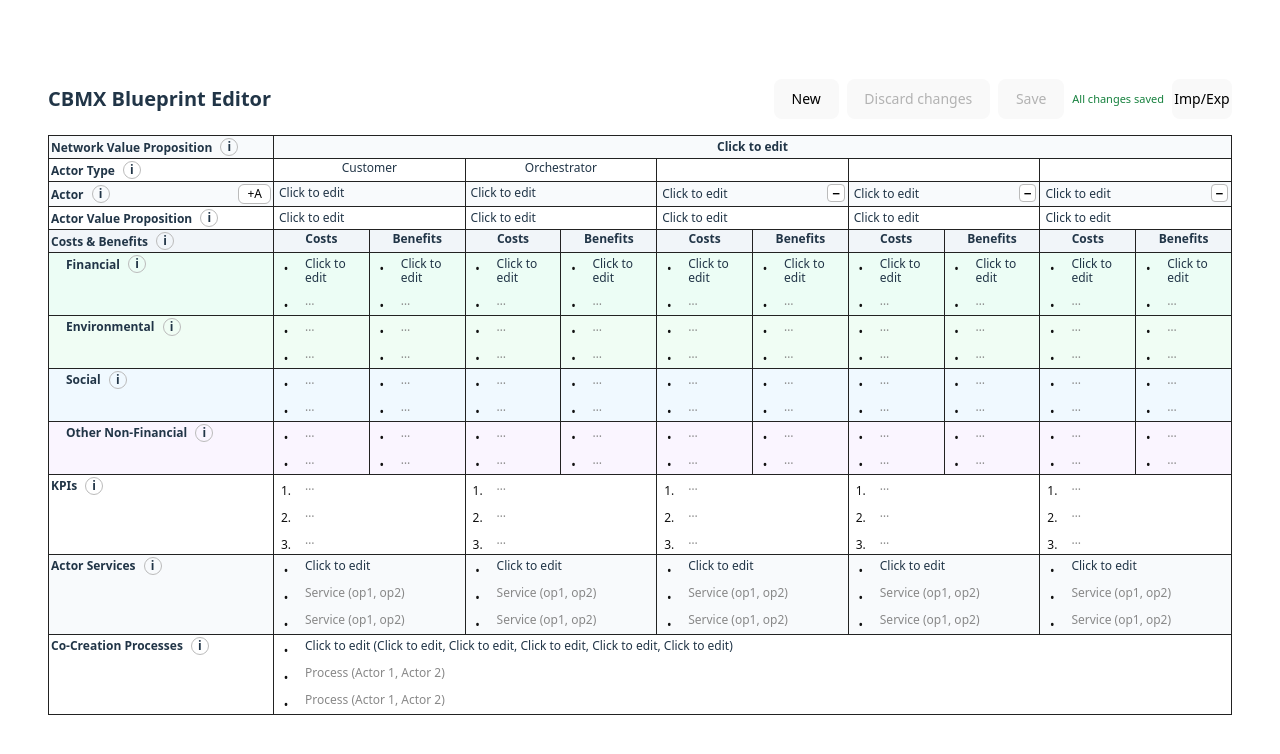
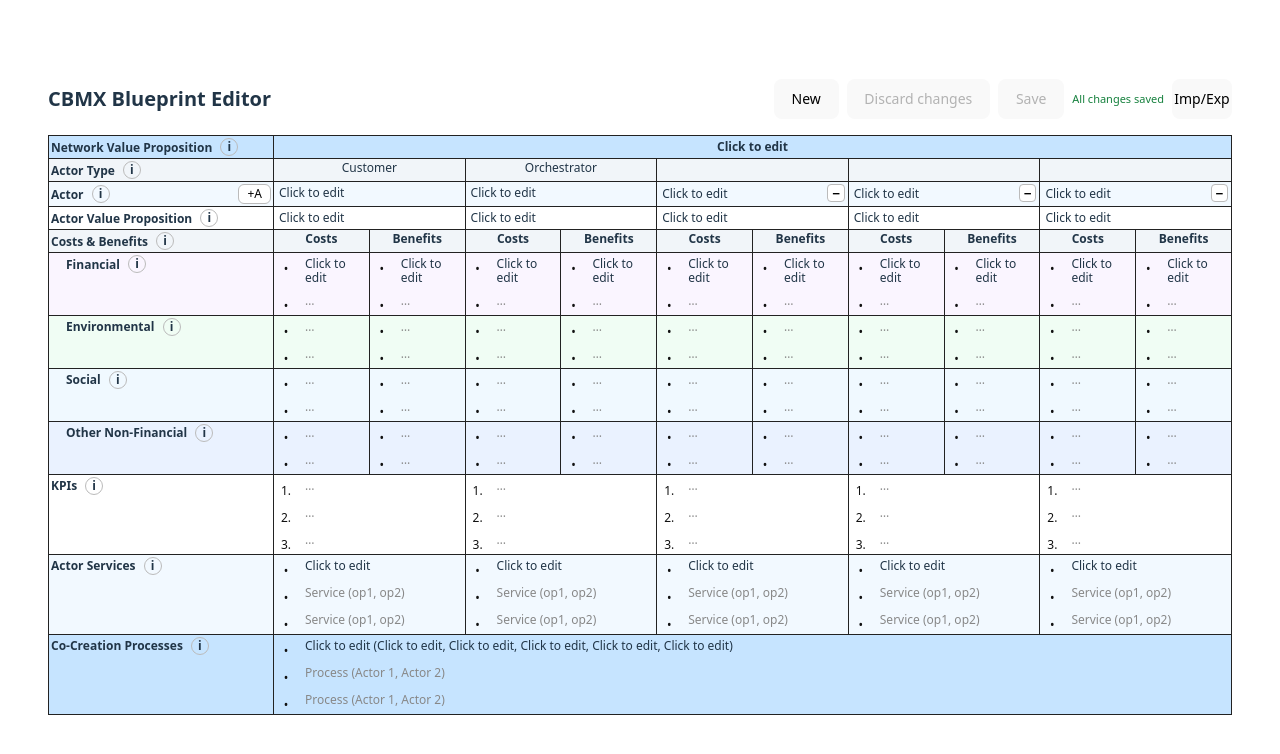
Before and after one commit to bbkaya/cbmx, a React (Vite) app: page / in a window 1280 px wide. Shown: the top 754 px of the page. Built offline with nearby package versions, Linux system fonts and the light colour scheme.

Commit message:
Update CBMXTable.tsx

```diff
--- a/src/components/cbmx/CBMXTable.tsx
+++ b/src/components/cbmx/CBMXTable.tsx
@@ -186,31 +186,31 @@ function rowStyle(kind: RowKind): CSSProperties {
   // light, print/export friendly pastels
   switch (kind) {
     case "networkVP":
-      return { backgroundColor: "#f8fafc" };
+      return { backgroundColor: "#C6E4FF" };
     case "actorType":
-      return { backgroundColor: "#ffffff" };
+      return { backgroundColor: "#f1f5f9" };
     case "actor":
-      return { backgroundColor: "#f8fafc" };
+      return { backgroundColor: "#F2F9FF" };
     case "actorVP":
       return { backgroundColor: "#ffffff" };
     case "costsBenefitsHeader":
       return { backgroundColor: "#f1f5f9" };
 
     case "valueFinancial":
-      return { backgroundColor: "#ecfdf5" };
+      return { backgroundColor: "#faf5ff" };
     case "valueEnvironmental":
       return { backgroundColor: "#f0fdf4" };
     case "valueSocial":
       return { backgroundColor: "#f0f9ff" };
     case "valueOther":
-      return { backgroundColor: "#faf5ff" };
+      return { backgroundColor: "#EAF2FF" };
 
     case "kpis":
       return { backgroundColor: "#ffffff" };
     case "services":
-      return { backgroundColor: "#f8fafc" };
+      return { backgroundColor: "#F2F9FF" };
     case "processes":
-      return { backgroundColor: "#ffffff" };
+      return { backgroundColor: "#C6E4FF" };
     default:
       return {};
   }
```
